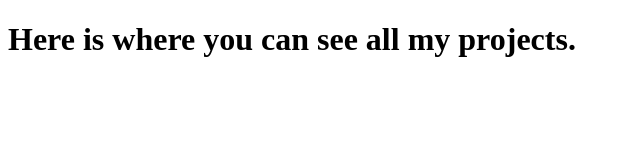
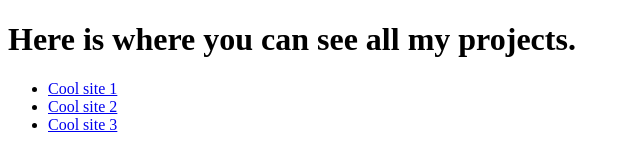
Before and after one commit to another-colin/another-colin.github.io, a plain HTML site: page index.html in a window 1280 px wide. Shown: the whole page, without its empty margins (0-640 px from the left). Drawn offline with Linux system fonts and the light colour scheme.

Commit message:
Adds projets.

```diff
--- a/index.html
+++ b/index.html
@@ -7,5 +7,10 @@
 </head>
 <body>
     <h1>Here is where you can see all my projects.</h1>
+    <ul>
+        <li><a href="http://coolsite1.com">Cool site 1</a></li>
+        <li><a href="http://coolsite2.com">Cool site 2</a></li>
+        <li><a href="http://coolsite3.com">Cool site 3</a></li>
+    </ul>
 </body>
 </html>
```
